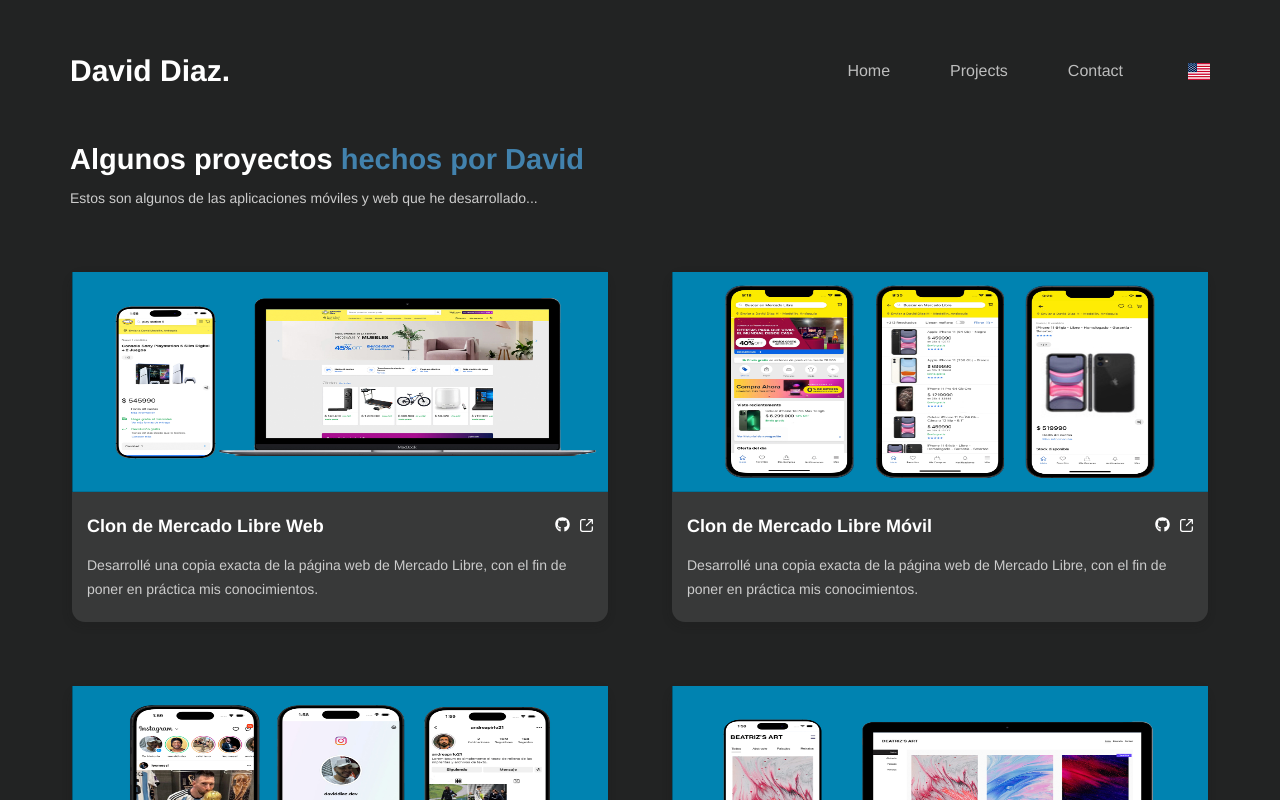
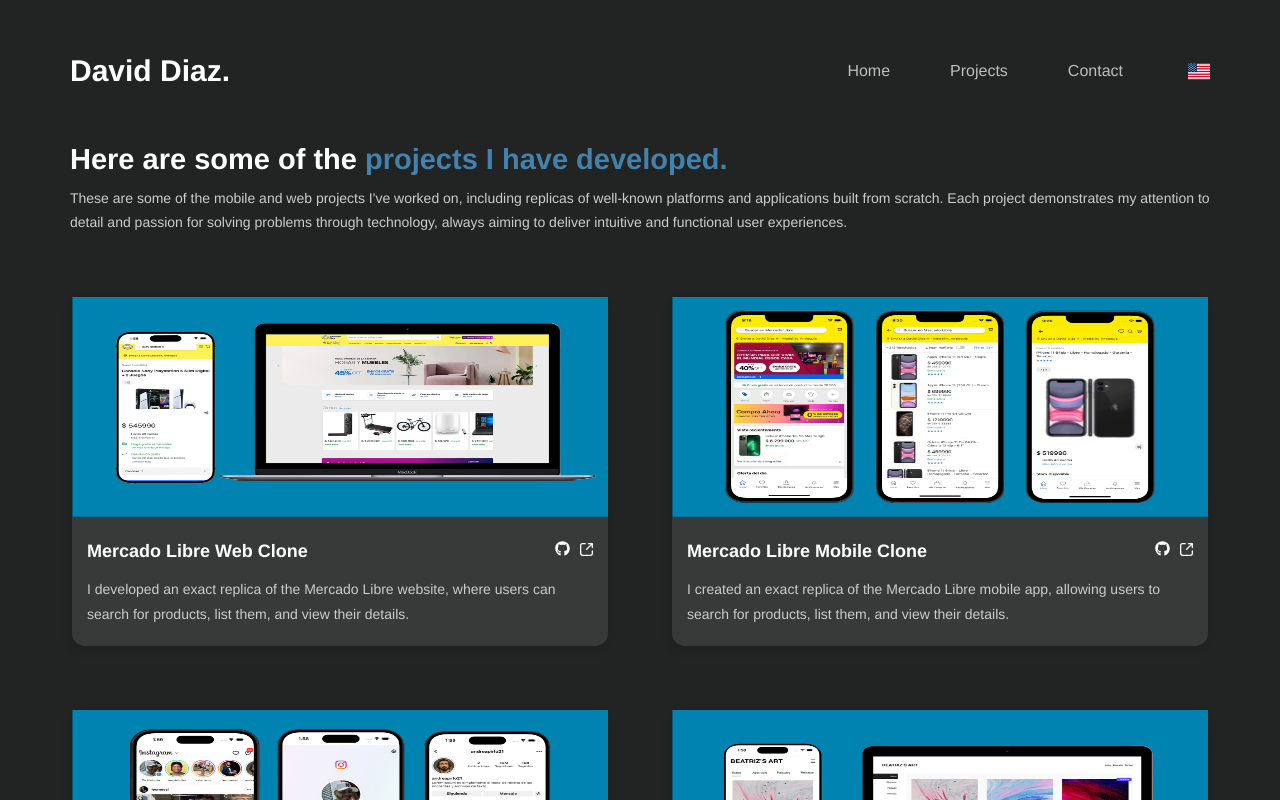
Before and after one commit to daviddiazh/portfolio, a React (Vite) app: page /projects in a window 1280 px wide. Built offline with nearby package versions, Linux system fonts and the light colour scheme.

Commit message:
feat: translations ok

```diff
--- a/src/data/index.ts
+++ b/src/data/index.ts
@@ -1,3 +1,5 @@
+import { useMemo } from 'react';
+import { useTranslation } from 'react-i18next';
 import webMeli from '../assets/mockups/web-mercadolibre.jpg';
 import mobileMeli from '../assets/mockups/mobile-mercadolibre.jpg';
 import mobileIg from '../assets/mockups/mobile-ig.jpg';
@@ -6,68 +8,74 @@
 import selvatica from '../assets/mockups/selvatica.jpg';
 import arrendamientosalvarez from '../assets/mockups/arrendamientosalvarez.jpg';
 
-export const projects = [
+export const useData = () => {
+    const { i18n } = useTranslation()
+
+    const data = useMemo(() => ([
         {
             id: 0,
-        name: 'Clon de Mercado Libre Web',
-        description: 'Desarrollé una copia exacta de la página web de Mercado Libre, con el fin de poner en práctica mis conocimientos.',
-        link: '',
-        tags: [],
+            name: i18n.t('mercadolibre.web.title', { ns: 'projects' }),
+            description: i18n.t('mercadolibre.web.description', { ns: 'projects' }),
+            link: 'https://challenge-ddh.vercel.app/',
+            tags: ['React', 'CSS'],
             image: webMeli,
-        repository: ''
+            repository: 'https://github.com/daviddiazh/clon-mercadolibre'
         },
         {
             id: 1,
-        name: 'Clon de Mercado Libre Móvil',
-        description: 'Desarrollé una copia exacta de la página web de Mercado Libre, con el fin de poner en práctica mis conocimientos.',
-        link: '',
-        tags: [],
+            name: i18n.t('mercadolibre.mobile.title', { ns: 'projects' }),
+            description: i18n.t('mercadolibre.mobile.description', { ns: 'projects' }),
+            link: 'https://youtube.com/shorts/TJowF4wel2Q',
+            tags: ['React Native'],
             image: mobileMeli,
-        repository: ''
+            repository: 'https://github.com/daviddiazh/clone-mercadolibre-mobile'
         },
         {
             id: 2,
-        name: 'Clon de Instagram Móvil',
-        description: 'Desarrollé una copia exacta de la página web de Mercado Libre, con el fin de poner en práctica mis conocimientos.',
-        link: '',
-        tags: [],
+            name: i18n.t('instagram.mobile.title', { ns: 'projects' }),
+            description: i18n.t('instagram.mobile.description', { ns: 'projects' }),
+            link: 'https://youtube.com/shorts/GU-2TCRfkI0',
+            tags: ['React Native'],
             image: mobileIg,
-        repository: ''
+            repository: 'https://github.com/daviddiazh/clone-instagram-mobile'
         },
         {
             id: 3,
-        name: 'Beatriz Art',
-        description: 'Desarrollé una copia exacta de la página web de Mercado Libre, con el fin de poner en práctica mis conocimientos.',
-        link: '',
-        tags: [],
+            name: i18n.t('artwork.title', { ns: 'projects' }),
+            description: i18n.t('artwork.description', { ns: 'projects' }),
+            link: 'https://artwork-page.vercel.app/',
+            tags: ['Next.js', 'CSS'],
             image: artWork,
-        repository: ''
+            repository: 'https://github.com/daviddiazh/artwork-page'
         },
         {
             id: 4,
-        name: 'Arrendamientos Alvarez',
-        description: 'Desarrollé una copia exacta de la página web de Mercado Libre, con el fin de poner en práctica mis conocimientos.',
-        link: '',
-        tags: [],
+            name: i18n.t('arrendamientos_alvarez.title', { ns: 'projects' }),
+            description: i18n.t('arrendamientos_alvarez.description', { ns: 'projects' }),
+            link: 'https://arrendamientosalvarez.com/',
+            tags: ['React', 'CSS', 'Express'],
             image: arrendamientosalvarez,
-        repository: ''
+            repository: 'https://github.com/daviddiazh/real-state-arral-fronted'
         },
         {
             id: 5,
-        name: 'Selvática',
-        description: 'Desarrollé una copia exacta de la página web de Mercado Libre, con el fin de poner en práctica mis conocimientos.',
-        link: '',
-        tags: [],
+            name: i18n.t('selvatica.title', { ns: 'projects' }),
+            description: i18n.t('selvatica.description', { ns: 'projects' }),
+            link: 'https://selvatica.vercel.app/',
+            tags: ['React', 'CSS'],
             image: selvatica,
-        repository: ''
+            repository: 'https://github.com/daviddiazh/coffee-ecommerce'
         },
         {
             id: 6,
-        name: 'Juego de Blackjack',
-        description: 'Desarrollé una copia exacta de la página web de Mercado Libre, con el fin de poner en práctica mis conocimientos.',
-        link: '',
-        tags: [],
+            name: i18n.t('blackjack.title', { ns: 'projects' }),
+            description: i18n.t('blackjack.description', { ns: 'projects' }),
+            link: 'https://blackjack-ddh.vercel.app/',
+            tags: ['HTML', 'CSS', 'JS'],
             image: blackjack,
-        repository: ''
+            repository: 'https://github.com/daviddiazh/blackjack'
         },
-];
+    ]), [i18n.language])
+
+    return data;
+}
--- a/src/locale/projects/en.json
+++ b/src/locale/projects/en.json
@@ -0,0 +1,39 @@
+{
+    "title": {
+        "one": "Here are some of the ",
+        "two": "projects I have developed."
+    },
+    "description": "These are some of the mobile and web projects I've worked on, including replicas of well-known platforms and applications built from scratch. Each project demonstrates my attention to detail and passion for solving problems through technology, always aiming to deliver intuitive and functional user experiences.",
+    "mercadolibre": {
+        "web": {
+            "title": "Mercado Libre Web Clone",
+            "description": "I developed an exact replica of the Mercado Libre website, where users can search for products, list them, and view their details."
+        },
+        "mobile": {
+            "title": "Mercado Libre Mobile Clone",
+            "description": "I created an exact replica of the Mercado Libre mobile app, allowing users to search for products, list them, and view their details."
+        }
+    },
+    "instagram": {
+        "mobile": {
+            "title": "Instagram Mobile Clone",
+            "description": "I created a replica of the Instagram mobile app, where users can simulate login, view stories, posts, and profiles."
+        }
+    },
+    "artwork": {
+        "title": "Beatriz's Art",
+        "description": "I developed a website for a Colombian artist where users can explore her artwork, learn more about her, and access her contact information."
+    },
+    "arrendamientos_alvarez": {
+        "title": "Arrendamientos Álvarez",
+        "description": "I designed a website for a real estate agency in Medellín, enabling users to view properties, filter them, and access the PSE portal for payments."
+    },
+    "selvatica": {
+        "title": "Selvática",
+        "description": "I developed a simulation of a coffee e-commerce platform where users can browse products, add them to the shopping cart, and see the checkout page."
+    },
+    "blackjack": {
+        "title": "Blackjack Game",
+        "description": "I created a blackjack game to test my programming skills and have fun at the same time."
+    }
+}
--- a/src/locale/projects/es.json
+++ b/src/locale/projects/es.json
@@ -0,0 +1,39 @@
+{
+    "title": {
+        "one": "Aquí encontrarás algunos de los ",
+        "two": "proyectos que he desarrollado."
+    },
+    "description": "Estos son algunos de los proyectos móviles y web que he creado, destacando réplicas de plataformas reconocidas y aplicaciones diseñadas desde cero. Cada proyecto refleja mi dedicación al detalle y mi pasión por resolver problemas con tecnología, buscando siempre brindar experiencias intuitivas y funcionales para los usuarios.",
+    "mercadolibre": {
+        "web": {
+            "title": "Clon de Mercado Libre Web",
+            "description": "Desarrollé una réplica de la página web de Mercado Libre, donde es posible buscar productos, listarlos y visualizar sus detalles."
+        },
+        "mobile": {
+            "title": "Clon de Mercado Libre Móvil",
+            "description": "Creé una réplica de la aplicación móvil de Mercado Libre, que permite buscar productos, listarlos y ver sus detalles."
+        }
+    },
+    "instagram": {
+        "mobile": {
+            "title": "Clon de Instagram Móvil",
+            "description": "Realicé una réplica de la aplicación móvil de Instagram, donde se simula el inicio de sesión y se pueden ver historias, publicaciones y perfiles."
+        }
+    },
+    "artwork": {
+        "title": "Beatriz's Art",
+        "description": "Desarrollé un sitio web para una artista colombiana donde es posible explorar sus obras de arte, conocer sobre ella y acceder a su información."
+    },
+    "arrendamientos_alvarez": {
+        "title": "Arrendamientos Álvarez",
+        "description": "Diseñé un sitio web para una inmobiliaria de Medellín que permite ver propiedades, filtrarlas y acceder al portal de PSE para realizar pagos."
+    },
+    "selvatica": {
+        "title": "Selvática",
+        "description": "Desarrollé una simulación de un e-commerce de café que permite explorar productos, agregarlos al carrito de compras y simular el checkout."
+    },
+    "blackjack": {
+        "title": "Juego de Blackjack",
+        "description": "Creé un juego de blackjack para poner a prueba mis conocimientos en programación y divertirme al mismo tiempo."
+    }
+}
--- a/src/pages/Home/index.tsx
+++ b/src/pages/Home/index.tsx
@@ -1,9 +1,9 @@
+import { useEffect, useState } from 'react';
+import { Link } from 'react-router-dom';
+import { useTranslation } from 'react-i18next';
 import Typewriter from 'typewriter-effect';
 import Avatar from '../../assets/images/ddh-img.png';
 import styles from './styles.module.css'
-import { Link } from 'react-router-dom';
-import { useTranslation } from 'react-i18next';
-import { useEffect, useState } from 'react';
 
 export default function Home() {
 
--- a/src/pages/Projects/index.tsx
+++ b/src/pages/Projects/index.tsx
@@ -1,13 +1,16 @@
 import { useState } from 'react';
+import { Link } from 'react-router-dom';
+import { useTranslation } from 'react-i18next';
 import ImageViewer from "react-simple-image-viewer";
-import { projects } from '../../data';
-import styles from './styles.module.css';
+import { useData } from '../../data';
 import github from '../../assets/icons/github.svg'
 import link from '../../assets/icons/link.svg'
-import { Link } from 'react-router-dom';
+import styles from './styles.module.css';
 
 export default function Projects () {
 
+  const projects = useData();
+  const { t } = useTranslation();
   const [photo, setPhoto] = useState('')
 
   const closeImageViewer = () => {
@@ -17,9 +20,8 @@
   return (
     <div className={styles.main_container}>
 
-      <h2 className={styles.title}>Algunos proyectos <span style={{color: '#4282ad'}}> hechos por David</span></h2>
-      {/* <h2 className={styles.title}>Algunos proyectos hechos por David</h2> */}
-      <p className={styles.description}>Estos son algunos de las aplicaciones móviles y web que he desarrollado...</p>
+      <h2 className={styles.title}>{t('title.one', { ns: 'projects' })}<span style={{color: '#4282ad'}}>{t('title.two', { ns: 'projects' })}</span></h2>
+      <p className={styles.description}>{t('description', { ns: 'projects' })}</p>
 
       <div className={styles['grid-container']}>
         {
--- a/src/utils/i18n.ts
+++ b/src/utils/i18n.ts
@@ -5,16 +5,20 @@
 import esHeaderJSON from '../locale/header/es.json'
 import enHomeJSON from '../locale/home/en.json'
 import esHomeJSON from '../locale/home/es.json'
+import enProjectsJSON from '../locale/projects/en.json'
+import esProjectsJSON from '../locale/projects/es.json'
 
 i18n.use(initReactI18next).init({
  resources: {
    en: {
       home: enHomeJSON,
       header: enHeaderJSON,
+      projects: enProjectsJSON,
    },
    es: {
       home: esHomeJSON,
       header: esHeaderJSON,
+      projects: esProjectsJSON,
    },
  },
  lng: localStorage.getItem('lng') || 'en',
```
Lines whose indentation alone changed are shown as unchanged.
